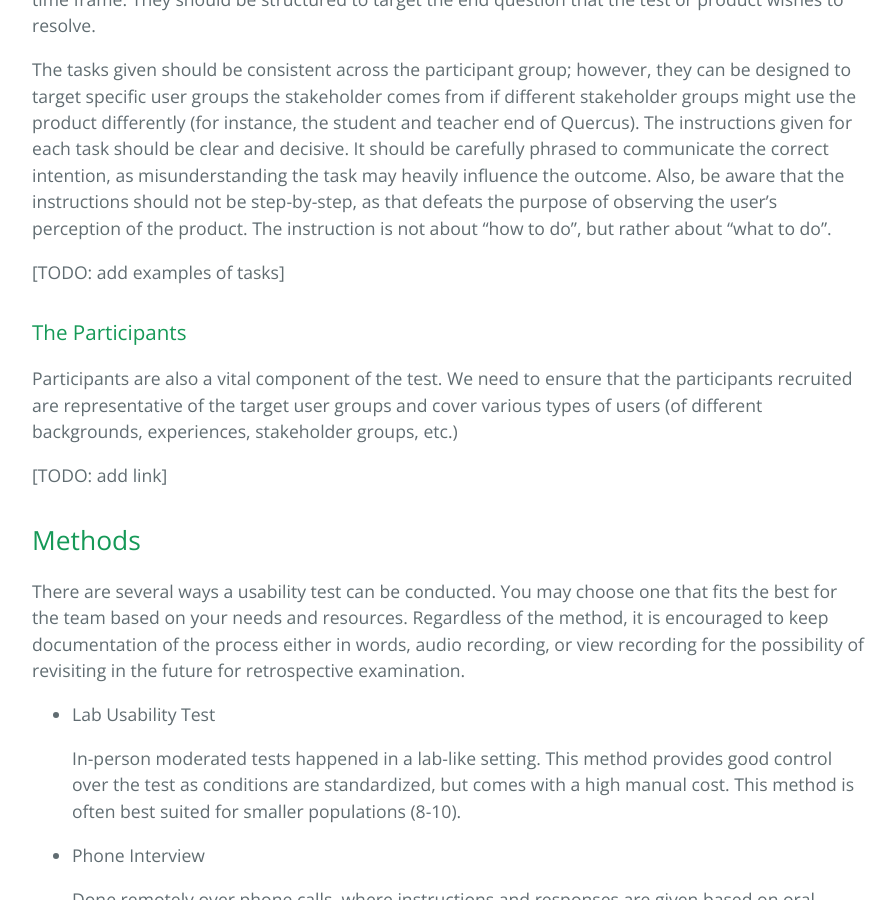
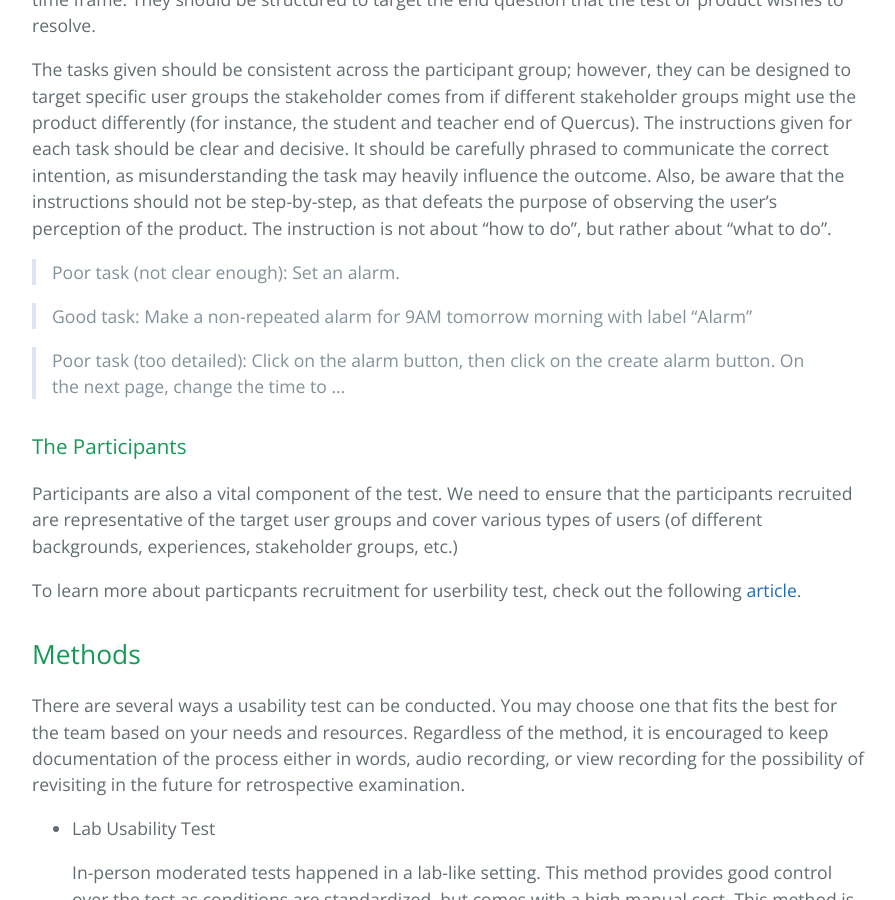
Before and after one commit to learning-software-engineering/learning-software-engineering.github.io, a Jekyll site: the page built from Topics/User_Experience/Usability_Testing.md, in a window 1280 px wide and 900 px high, scrolled down 1949 px. Shown: the whole window, without its empty margins (192-1087 px from the left). Built offline with Jekyll 4.4.1, drawn with Linux system fonts in a browser that asks for light colours; our own code applies the rules of GitHub Pages for plain Markdown files.

Commit message:
added examples and links in usability_testing

```diff
--- a/Topics/User_Experience/Usability_Testing.md
+++ b/Topics/User_Experience/Usability_Testing.md
@@ -33,12 +33,16 @@ The tasks asked to perform during the test must be realistic, meaning that they
 
 The tasks given should be consistent across the participant group; however, they can be designed to target specific user groups the stakeholder comes from if different stakeholder groups might use the product differently (for instance, the student and teacher end of Quercus). The instructions given for each task should be clear and decisive. It should be carefully phrased to communicate the correct intention, as misunderstanding the task may heavily influence the outcome. Also, be aware that the instructions should not be step-by-step, as that defeats the purpose of observing the user's perception of the product. The instruction is not about "how to do", but rather about "what to do".
 
-[TODO: add examples of tasks]
+> Poor task (not clear enough): Set an alarm.
+
+> Good task: Make a non-repeated alarm for 9AM tomorrow morning with label "Alarm"
+
+> Poor task (too detailed): Click on the alarm button, then click on the create alarm button. On the next page, change the time to ...
 
 ### The Participants
 Participants are also a vital component of the test. We need to ensure that the participants recruited are representative of the target user groups and cover various types of users (of different backgrounds, experiences, stakeholder groups, etc.)
 
-[TODO: add link]
+To learn more about particpants recruitment for userbility test, check out the following [article](https://www.usability.gov/how-to-and-tools/methods/recruiting-usability-test-participants.html).
 
 
 ## Methods
```
